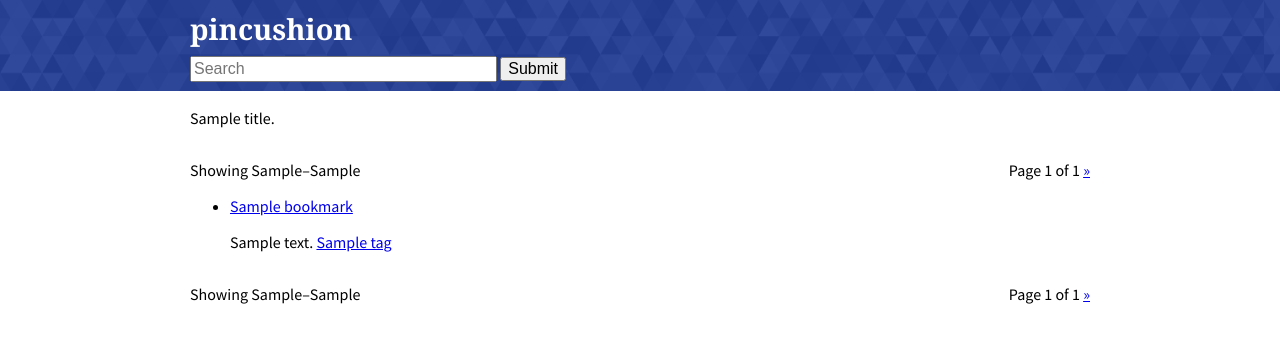
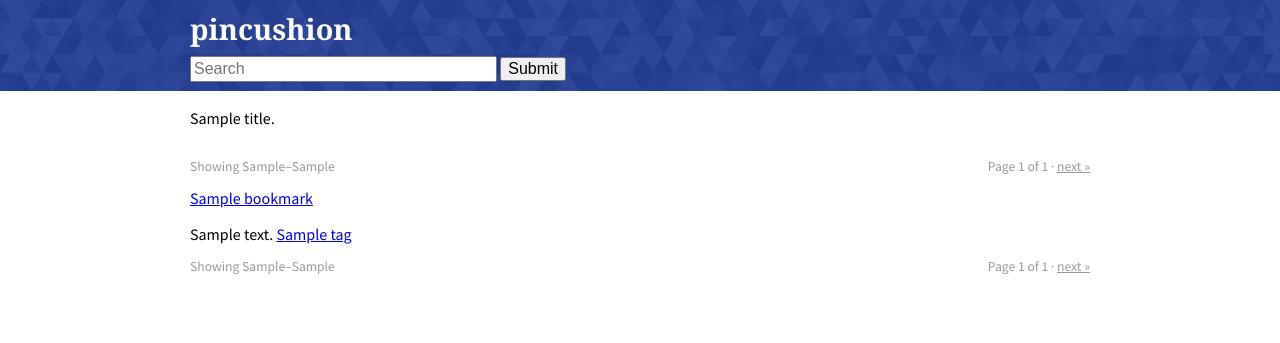
Before and after one commit to alexwlchan/pincushion, a Flask app: template templates/index.html in a window 1280 px wide. Shown: the top 343 px of the page. Run offline with Flask 2, Linux system fonts and the light colour scheme; the template is opened without the code that fills it: most values are stand-ins (such as "Sample title", 1, 10 or a date in 2020); style sheets or scripts are compiled from the project's sources; parts of the project's set-up code (start-up, migrations or seed data) failed here and were passed over.

Commit message:
Tweak the appearance of the pagination elements

```diff
--- a/assets/_pagination.scss
+++ b/assets/_pagination.scss
@@ -1,5 +1,10 @@
 .pagination {
   clear: both;
+  font-size: 0.85em;
+
+  &, a, a:visited {
+    color: $accent-grey;
+  }
 
   .pagination__left {
     float: left;
--- a/assets/style.scss
+++ b/assets/style.scss
@@ -1,4 +1,6 @@
 $primary-color: #30499B;
+$accent-grey: #999;
+
 $max-width: 900px;
 $default-padding: 15px;
 
@@ -13,6 +15,10 @@ body {
 @import "_aside.scss";
 @import "_pagination.scss";
 
+a:hover {
+  text-decoration: none;
+}
+
 .content {
   @include central_element();
 }
--- a/templates/_pagination.html
+++ b/templates/_pagination.html
@@ -5,9 +5,9 @@
 
   <div class="pagination__right">
     <p>
-      {% if prev_page_url %}<a href="{{ prev_page_url }}">&laquo;</a>{% endif %}
+      {% if prev_page_url %}<a href="{{ prev_page_url }}">&laquo; prev</a> ·{% endif %}
       Page {{ results.page }} of {{ results.total_pages }}
-      {% if next_page_url %}<a href="{{ next_page_url }}">&raquo;</a>{% endif %}
+      {% if next_page_url %}· <a href="{{ next_page_url }}">next &raquo;</a>{% endif %}
     </p>
   </div>
 </div>
--- a/templates/index.html
+++ b/templates/index.html
@@ -9,13 +9,11 @@
 
   {% include "_pagination.html" %}
 
-  <ul>
   {% for b in results.bookmarks %}
-    <li class="bookmark">
-      {% include "_bookmark.html" %}
-    </li>
+  <div class="bookmark">
+    {% include "_bookmark.html" %}
+  </div>
   {% endfor %}
-  </ul>
   {% endif %}
 
   {% include "_pagination.html" %}
```
